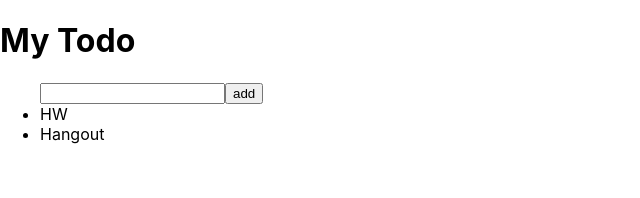
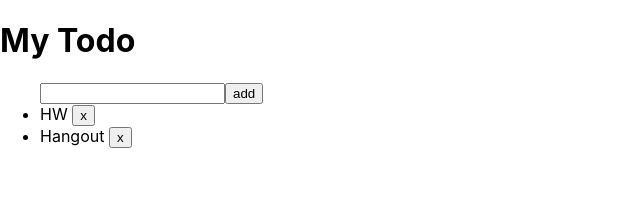
Before and after one commit to fee-hanafee/react-state, a React (Create React App) app: page / in a window 1280 px wide. Shown: the top 198 px of the page, without its empty margins (0-640 px from the left). Built offline with nearby package versions, Linux system fonts and the light colour scheme.

Commit message:
feat:delete

```diff
--- a/src/App.js
+++ b/src/App.js
@@ -11,16 +11,27 @@ function App() {
     setTodoList((cur) => [...cur, newTodo]);
     setNewtodo("");
   };
+  const handleDelete = (idx) => {
+    // const newTodolist = [...todoList]
+    // newTodolist.splice(index,1)
+    setTodoList(cur => [...cur].filter((todo,index) =>index !== idx))
+  };
 
+  const todoRender = todoList.map((todo, index) => (
+    <li key={index}>
+      {todo}{" "}
+      <button onClick={(e) => handleDelete(index)}>
+        x
+      </button>
+    </li>
+  ));
   return (
     <div>
       <h1>My Todo</h1>
       <ul>
         <input onChange={todoChangeInput} value={newTodo} />
         <button onClick={todoAddnew}>add</button>
-        {todoList.map((todo, index) => (
-          <li key={index}>{todo}</li>
-        ))}
+        {todoRender}
       </ul>
     </div>
   );
```
